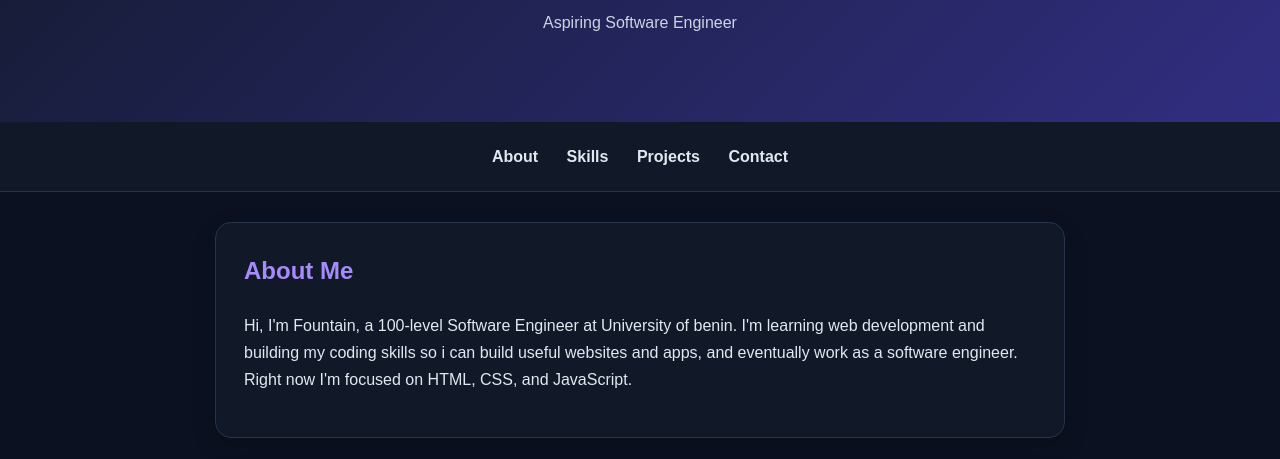
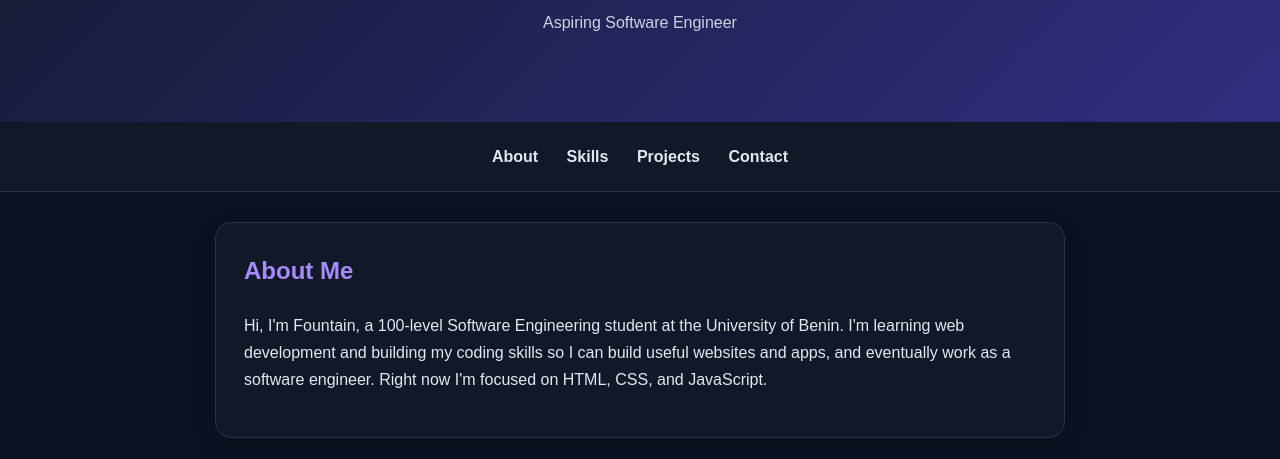
Before and after one commit to fountainodin/my-first-website, a plain HTML site: page index.html in a window 1280 px wide. Shown: the part 341-800 px from the top of the page. Drawn offline with Linux system fonts and the light colour scheme.

Commit message:
fix typos

```diff
--- a/index.html
+++ b/index.html
@@ -5,7 +5,7 @@
     <meta name="viewport" content="width=device-width, initial-scale=1.0">
     <title>Fountain Odin | Software Engineer Portfolio</title>
     <meta name="description" content="Fountain Odin is a 100-level Software Engineering student learning web development. View my projects and get in touch.">
-<meta name="author" content="Fountain odin">
+<meta name="author" content="Fountain Odin">
 <meta property="og:title" content="Fountain Odin | Software Engineer Portfolio">
 <meta property="og:description" content="Aspiring software engineer building websites with HTML, CSS and JavaScript.">
 <meta property="og:type" content="website">
@@ -33,7 +33,7 @@
 
     <section id="about">
         <h2>About Me</h2>
-        <p>Hi, I'm Fountain, a 100-level Software Engineer at University of benin. I'm learning web development and building my coding skills so i can build  useful websites and apps, and eventually work as a software engineer. Right now I'm focused on HTML, CSS, and JavaScript.</p>
+        <p>Hi, I'm Fountain, a 100-level Software Engineering student at the University of Benin. I'm learning web development and building my coding skills so I can build  useful websites and apps, and eventually work as a software engineer. Right now I'm focused on HTML, CSS, and JavaScript.</p>
     </section>
 
 
```
